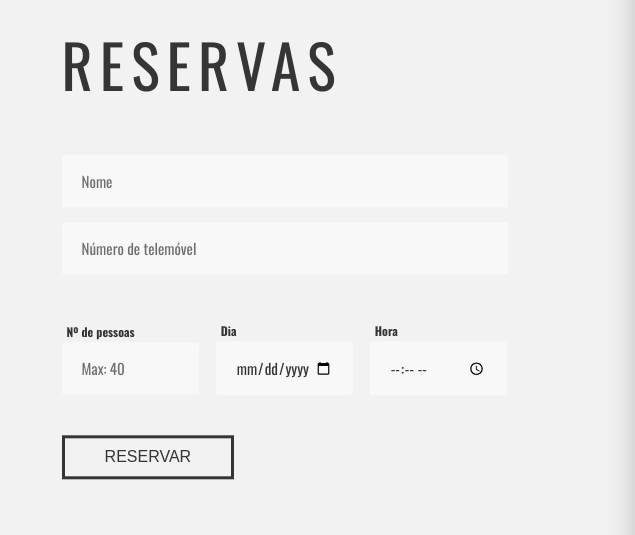
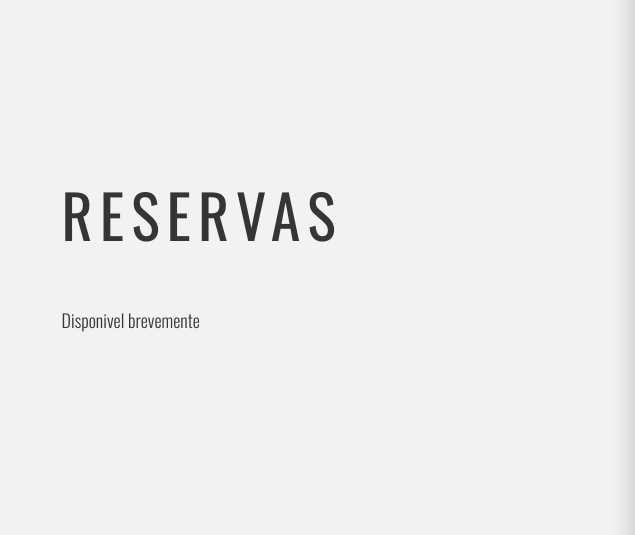
Before and after one commit to jmcalves275/tiacaia, a website: page index.html in a window 1280 px wide. Shown: the part 2551-3086 px from the top of the page, 0-635 px from the left. Drawn offline with nearby package versions, Linux system fonts and the light colour scheme.

Commit message:
remove reservations

```diff
--- a/index.html
+++ b/index.html
@@ -92,7 +92,8 @@
                         <h2 class="heading-primary heading-primary--main  u-margin-bottom-medium">Reservas</h2>
                         <div class="book">
                             <div class="book__form">
-                                <form action="#" class="form" id="reservation-form">
+                                <!-- Uncomment this to add reservations -->
+                                <!-- <form action="#" class="form" id="reservation-form">
 
                                     <div class="form__group">
                                         <input type="text" class="form__input" placeholder="Nome" id="name" required
@@ -127,7 +128,9 @@
                                     <div class="form__group">
                                         <button class="btn">Reservar</button>
                                     </div>
-                                </form>
+                                </form> -->
+                                <p class="paragraph">Disponivel
+                                    brevemente</h4>
                             </div>
                         </div>
                     </div>
```
